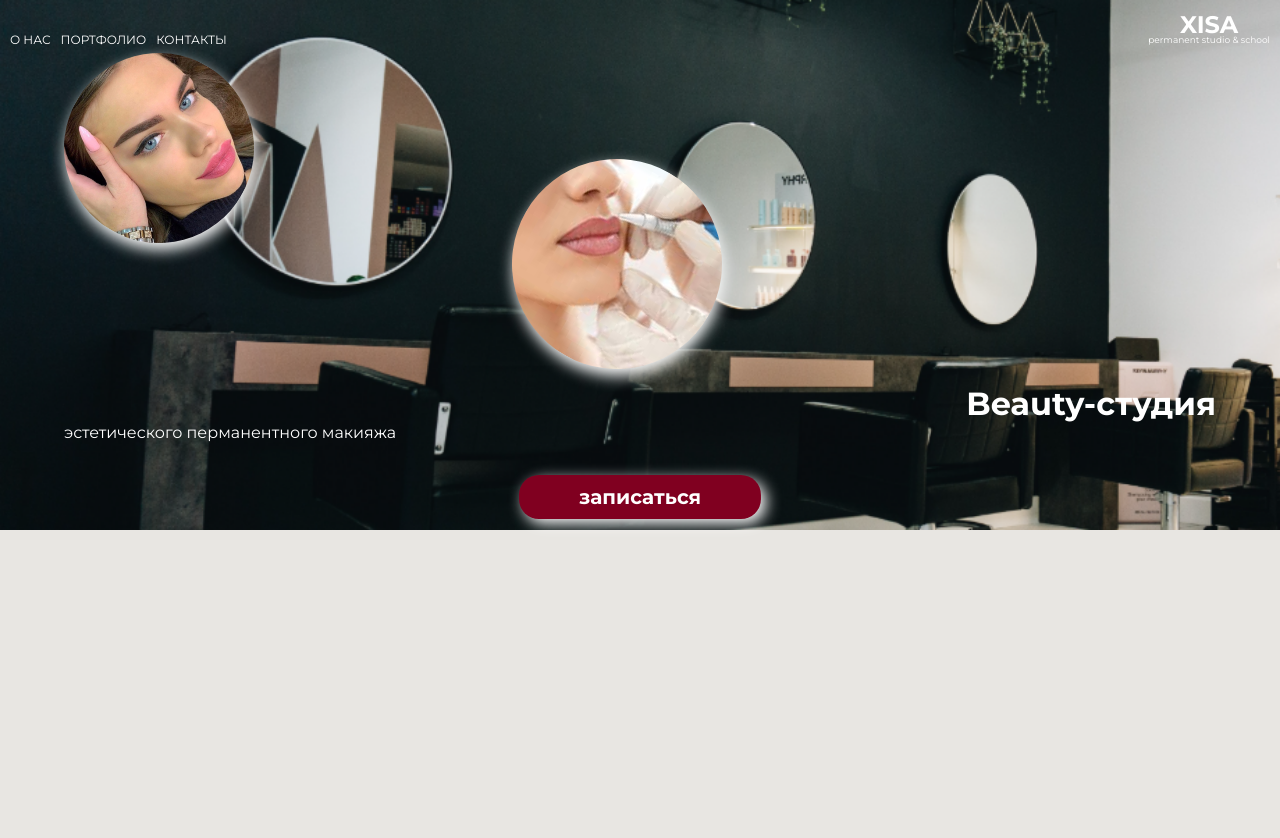
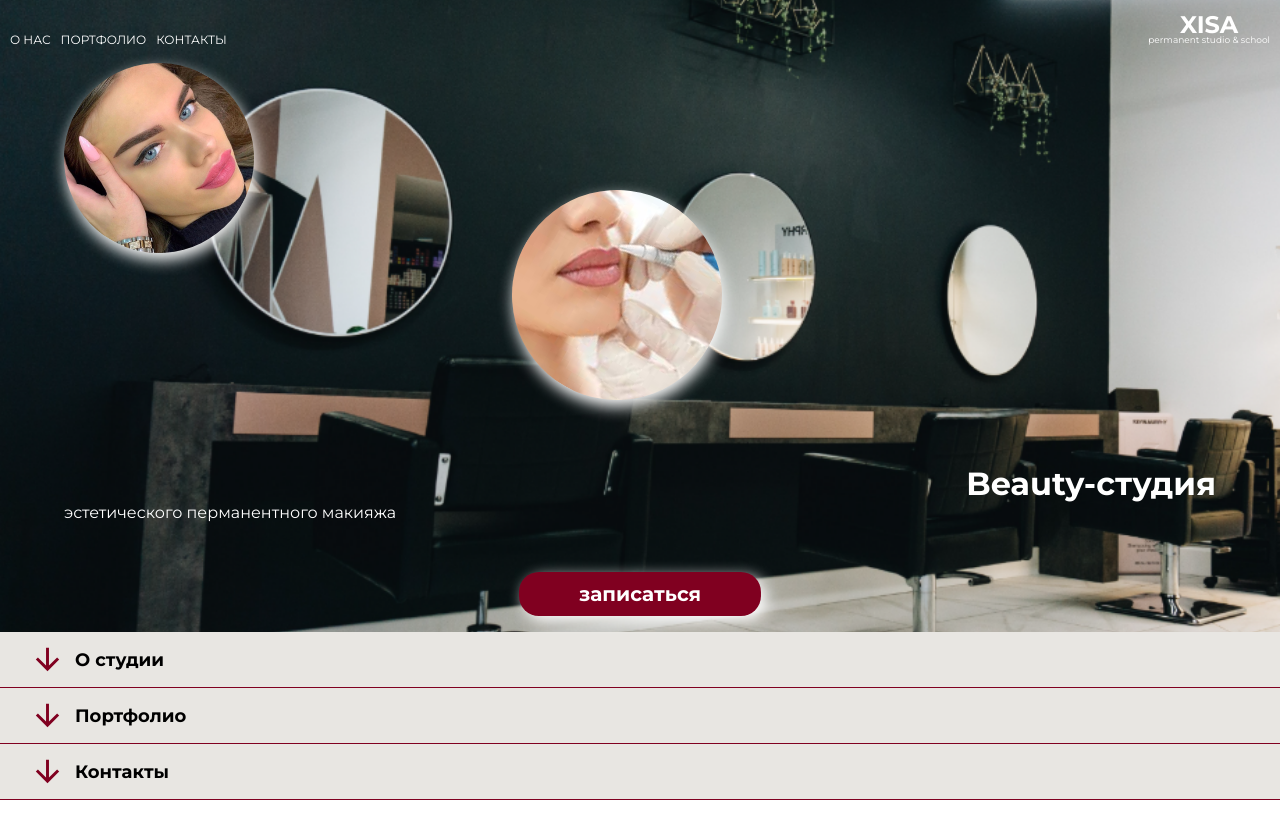
Before and after one commit to LDS196/xisa, a Next.js app: page / in a window 1280 px wide. Shown: the top 838 px of the page. After the commit the page ends 800 px from the top, so only its background shows below. Built offline with nearby package versions, Linux system fonts and the light colour scheme.

Commit message:
add dropdown

```diff
--- a/package.json
+++ b/package.json
@@ -17,7 +17,8 @@
     "prettier": "^3.4.2",
     "react": "^19.0.0",
     "react-dom": "^19.0.0",
-    "sass": "^1.83.0"
+    "sass": "^1.83.0",
+    "react-icons": "^5.4.0"
   },
   "devDependencies": {
     "@eslint/eslintrc": "^3",
--- a/src/app/globals.scss
+++ b/src/app/globals.scss
@@ -20,6 +20,11 @@ body {
     max-width: 1440px;
 
 }
+.main {
+   display: flex;
+   flex-direction: column;
+    height: 100vh;
+}
 
 li {
     list-style-type: none;
--- a/src/shared/components/Main.tsx
+++ b/src/shared/components/Main.tsx
@@ -1,13 +1,15 @@
 import { Intro } from '@/shared/components/intro/intro'
 import { Heading } from '@/shared/components/heading/heading'
-import { About } from '@/shared/components/about/about'
+import { Dropdown } from '@/shared/components/dropdown/dropdown'
 
 export const Main = () => {
 	return (
-		<>
+		<div className={'main'}>
 			<Heading />
 			<Intro />
-			<About />
-		</>
+			<Dropdown title={'О студии'}><div style={{height:'150px', padding:'20px'}}>about</div></Dropdown>
+			<Dropdown  title={'Портфолио'}><div style={{height:'150px'}}>portfolio</div></Dropdown>
+			<Dropdown title={'Контакты'}><div style={{height:'150px'}}>contacts</div></Dropdown>
+		</div>
 	)
 }
--- a/src/shared/components/about/about.module.scss
+++ /dev/null
@@ -1,5 +0,0 @@
-
-.about {
-  height: 500px;
-  background-color: #e8e6e2;
-}
--- a/src/shared/components/about/about.tsx
+++ /dev/null
@@ -1,15 +0,0 @@
-import styles from './about.module.scss'
-
-export const About = () => {
-
-	return (
-		<section
-			className={styles.about}
-			id={'about'}
-		>
-
-
-
-		</section>
-	)
-}
--- /dev/null
+++ b/src/shared/components/dropdown/dropdown.module.scss
@@ -0,0 +1,18 @@
+
+.dropdown {
+  background-color: #e8e6e2;
+  border-bottom: 1px solid var(--accent);
+}
+
+.item {
+  padding: 10px 30px;
+  display: flex;
+  align-items: center;
+  gap: 10px 10px;
+
+  p {
+    font-size: 18px;
+    font-weight: 700;
+
+  }
+}
--- /dev/null
+++ b/src/shared/components/dropdown/dropdown.tsx
@@ -0,0 +1,30 @@
+'use client'
+import styles from './dropdown.module.scss'
+import React, { FC, useState } from 'react'
+import {  DropdownContent } from '@/shared/components/ui/dropdown/dropdown-content'
+import { MdArrowDownward } from 'react-icons/md'
+
+type DropdownType = {
+	children: React.ReactNode
+	title:string
+}
+export const Dropdown:FC<DropdownType> = ({children,title}) => {
+	const [visible, setVisible] = useState(false)
+
+	const handleVisible = () => {
+		setVisible(prev => !prev)
+	}
+
+	return (
+		<div className={styles.dropdown}>
+			<div className={styles.item} onClick={handleVisible}>
+				<MdArrowDownward color={'var(--accent)'} size={35} style={{rotate:`${visible? '180deg':'360deg'}`}} />
+				<p>{title}</p>
+			</div>
+
+			<DropdownContent isOpen={visible} >
+				{children}
+			</DropdownContent>
+		</div>
+	)
+}
--- a/src/shared/components/intro/intro.module.scss
+++ b/src/shared/components/intro/intro.module.scss
@@ -1,6 +1,7 @@
 
 .intro {
-  height: 530px;
+flex-grow:1 ;
+  height: auto;
   color: white;
   position: relative;
   background-image: url('/images/intro-bg.png');
@@ -40,7 +41,7 @@
 
   .button{
     position: absolute;
-    bottom: -2%;
+    bottom: -1%;
     left: 50%;
     transform: translate(-50%, -50%);
   }
--- /dev/null
+++ b/src/shared/components/ui/dropdown/dropdown-content.tsx
@@ -0,0 +1,33 @@
+'use client'
+import React, { FC } from 'react'
+import styles from './dropdown-content.module.scss'
+import { AnimatePresence } from 'framer-motion'
+import { motion } from 'framer-motion'
+
+type DropdownProps = {
+	isOpen: boolean;
+	children?: React.ReactNode;
+}
+
+export const DropdownContent: FC<DropdownProps> = ({ isOpen,children }) => {
+
+	return (
+
+
+			<AnimatePresence initial={false}>
+				{isOpen ? (
+					<motion.div
+						initial={{ opacity: 0, scale: 0 }}
+						animate={{ opacity: 1, scale: 1 }}
+						exit={{ opacity: 0, scale: 0 }}
+						transition={{
+							duration: 0.3,
+							ease: [0, 0.71, 0.2, 1.01],
+						}}
+					>{children}</motion.div>
+				) : null}
+			</AnimatePresence>
+
+
+	)
+}
```
Also changed, not shown: src/shared/components/ui/dropdown/dropdown-content.module.scss (added), 1 other file (tests, documents, lock files or other folders).
